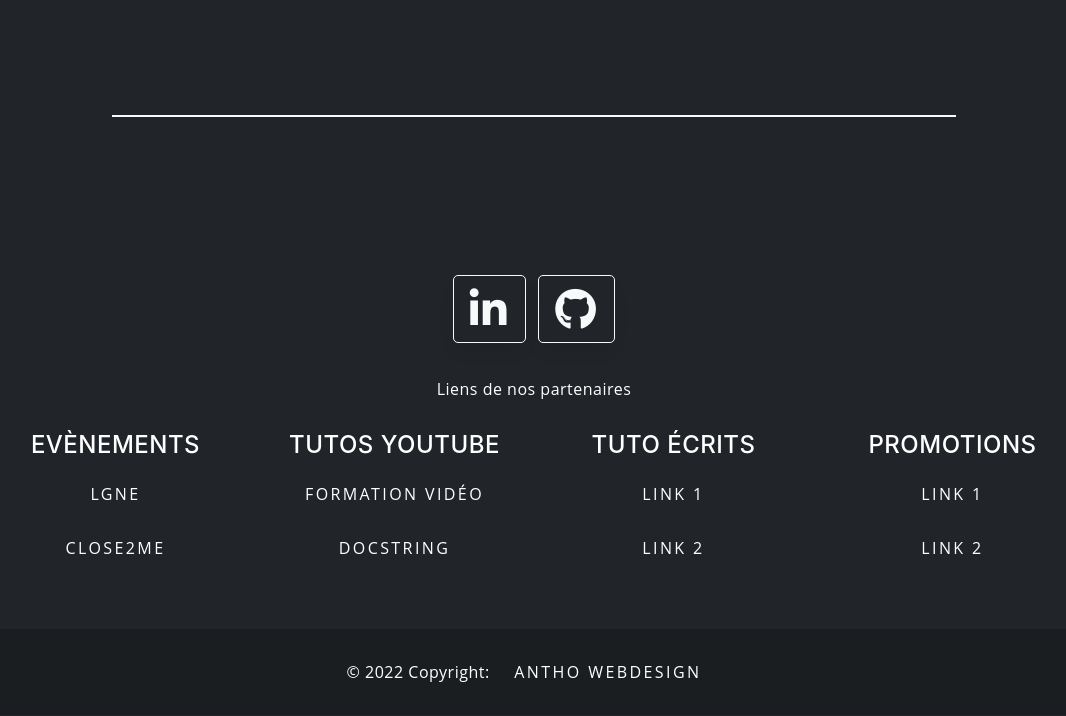
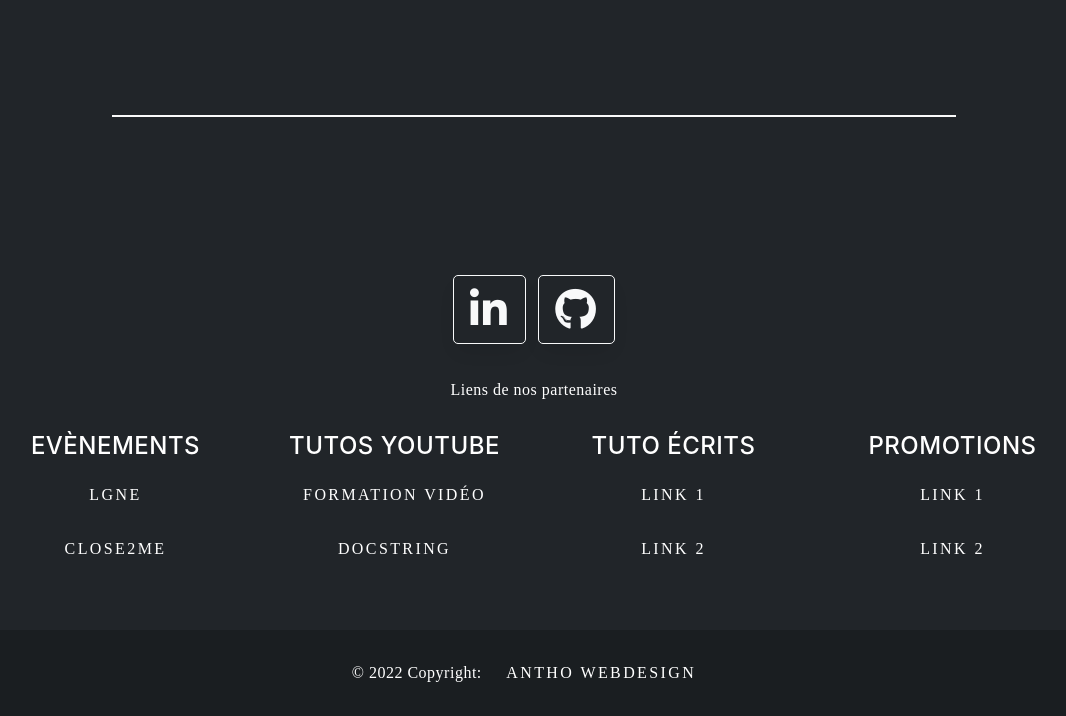
Before and after one commit to Antho-Webdesign/anthowebdesign2023-app, a Django app: page /portfolio/certificats/ in a window 1280 px wide. Shown: the part 676-1392 px from the top of the page, without its empty margins (106-1172 px from the left). Before the commit the page ends 1358 px from the top, so only its background shows below. Run offline with Django 4.2, Linux system fonts and the light colour scheme; data comes from the database, SQL or seed files in the repository; some libraries are stand-ins or nearby versions.

```diff
--- a/portfolio/templates/portfolio/base_pr.html
+++ b/portfolio/templates/portfolio/base_pr.html
@@ -22,7 +22,7 @@
     <link rel="stylesheet" type="text/css" href="{% static 'build/css/home.css' %}">
     <link rel="stylesheet" type="text/css" href="{% static 'build/css/portfolio.css' %}">
 </head>
-<body class="bg-dark">
+<body class="bg-dark"  style="font-family: 'Cinzel', serif;" >
 
 <!-- ======= Header ======= -->
     {% include 'portfolio/inc/navbar.html' %}
```
